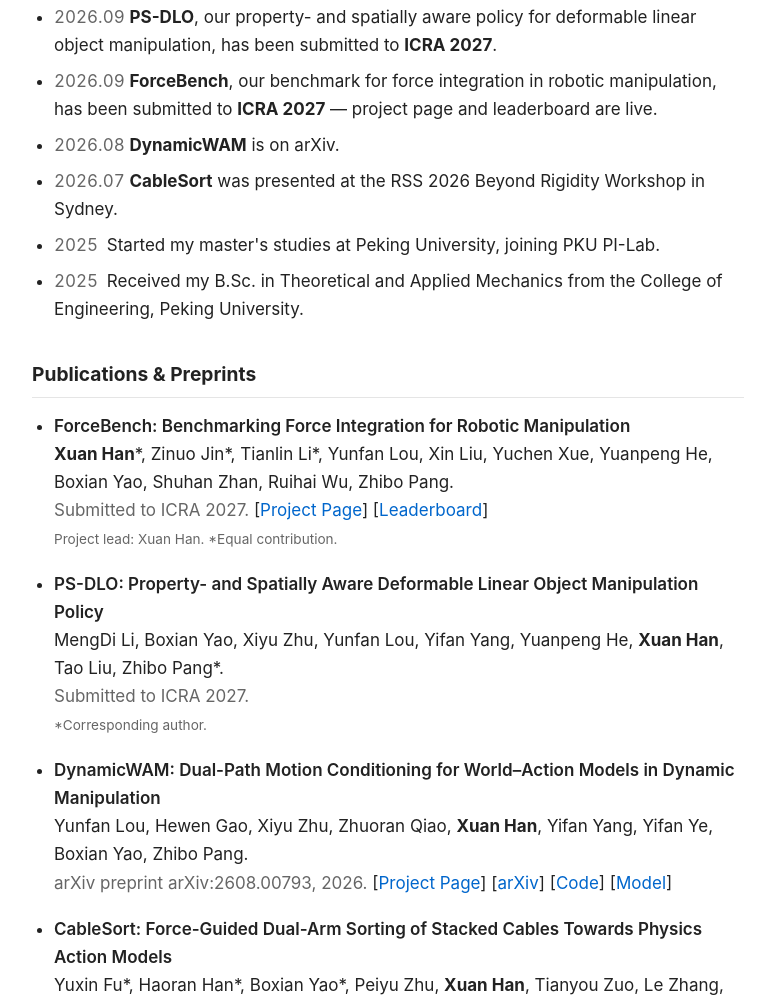
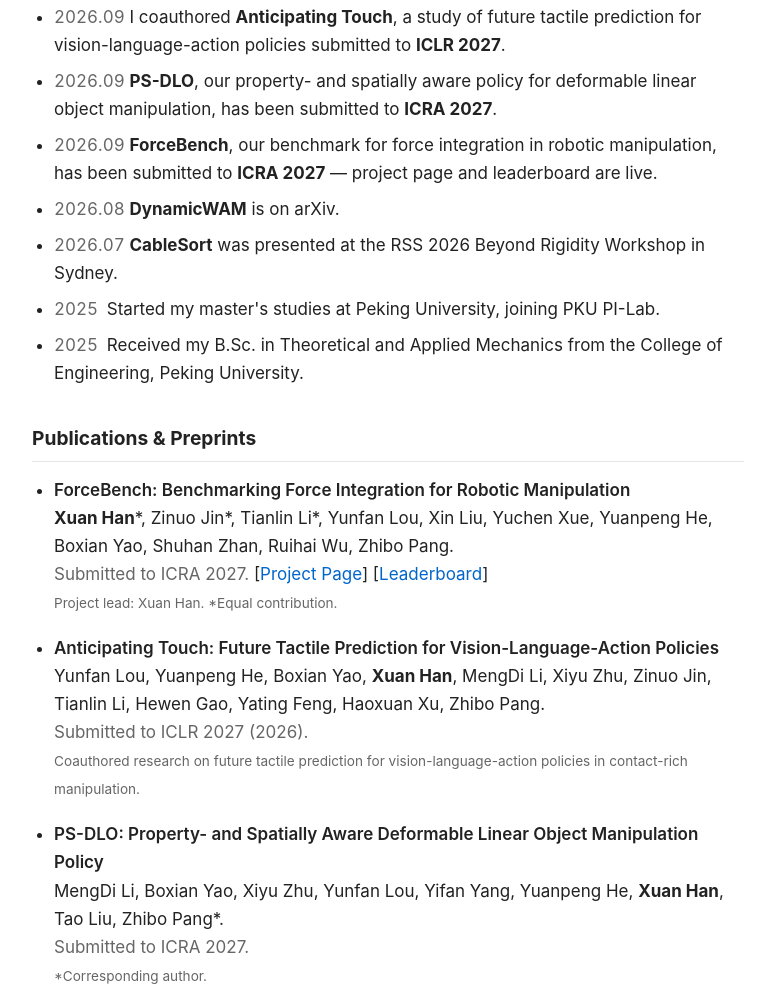
Before and after one commit to pkuhanxuan/pkuhanxuan.github.io, a plain HTML site: page index.html in a window 1280 px wide. Shown: the part 831-1833 px from the top of the page, without its empty margins (252-1027 px from the left). Drawn offline with Linux system fonts and the light colour scheme.

Commit message:
Add Anticipating Touch ICLR 2027 submission

```diff
--- a/index.html
+++ b/index.html
@@ -111,6 +111,7 @@
     <section>
       <h2><span data-l="en">News</span><span data-l="zh">近况</span></h2>
       <ul class="news" data-l="en">
+        <li><span class="date">2026.09</span> I coauthored <strong>Anticipating Touch</strong>, a study of future tactile prediction for vision-language-action policies submitted to <strong>ICLR 2027</strong>.</li>
         <li><span class="date">2026.09</span> <strong>PS-DLO</strong>, our property- and spatially aware policy for deformable linear object manipulation, has been submitted to <strong>ICRA 2027</strong>.</li>
         <li><span class="date">2026.09</span> <strong>ForceBench</strong>, our benchmark for force integration in robotic manipulation, has been submitted to <strong>ICRA 2027</strong> &mdash; project page and leaderboard are live.</li>
         <li><span class="date">2026.08</span> <strong>DynamicWAM</strong> is on arXiv.</li>
@@ -119,6 +120,7 @@
         <li><span class="date">2025</span> Received my B.Sc. in Theoretical and Applied Mechanics from the College of Engineering, Peking University.</li>
       </ul>
       <ul class="news" data-l="zh">
+        <li><span class="date">2026.09</span> 我参与的面向视觉&mdash;语言&mdash;动作策略的未来触觉预测研究 <strong>Anticipating Touch</strong> 已投稿至 <strong>ICLR 2027</strong>。</li>
         <li><span class="date">2026.09</span> 融合物性与空间信息的可变形线状物体操作策略 <strong>PS-DLO</strong> 已投稿至 <strong>ICRA 2027</strong>。</li>
         <li><span class="date">2026.09</span> 机器人操作力信息融合基准 <strong>ForceBench</strong> 已投稿至 <strong>ICRA 2027</strong>，项目主页与榜单已上线。</li>
         <li><span class="date">2026.08</span> <strong>DynamicWAM</strong> 已上传 arXiv。</li>
@@ -144,6 +146,17 @@
           <span class="pub-links">[<a href="https://forcebench-platform.github.io/" target="_blank" rel="noopener"><span data-l="en">Project Page</span><span data-l="zh">项目主页</span></a>]
           [<a href="https://forcebench-platform.github.io/leaderboard.html" target="_blank" rel="noopener"><span data-l="en">Leaderboard</span><span data-l="zh">榜单</span></a>]</span><br />
           <span class="note"><span data-l="en">Project lead: Xuan Han. *Equal contribution.</span><span data-l="zh">项目负责人：韩萱。*共同第一作者。</span></span>
+        </li>
+
+        <li>
+          <span class="pub-title">Anticipating Touch: Future Tactile Prediction for Vision-Language-Action Policies</span><br />
+          Yunfan Lou, Yuanpeng He, Boxian Yao, <span class="me">Xuan Han</span>, MengDi Li, Xiyu Zhu,
+          Zinuo Jin, Tianlin Li, Hewen Gao, Yating Feng, Haoxuan Xu, Zhibo Pang.<br />
+          <span class="pub-venue">
+            <span data-l="en">Submitted to ICLR 2027 (2026).</span>
+            <span data-l="zh">2026 年投稿至 ICLR 2027。</span>
+          </span><br />
+          <span class="note"><span data-l="en">Coauthored research on future tactile prediction for vision-language-action policies in contact-rich manipulation.</span><span data-l="zh">参与未来触觉预测研究，用于接触密集操作中的视觉&mdash;语言&mdash;动作策略。</span></span>
         </li>
 
         <li>
```
